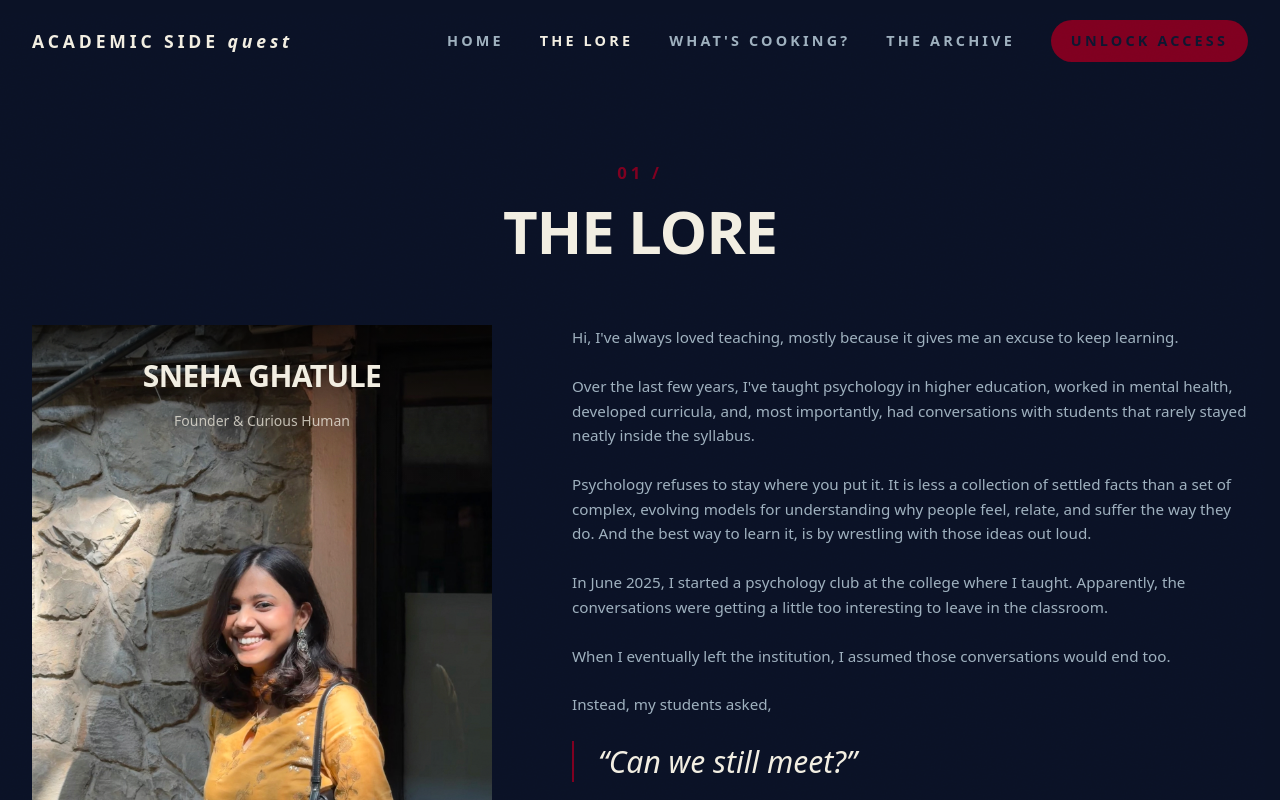
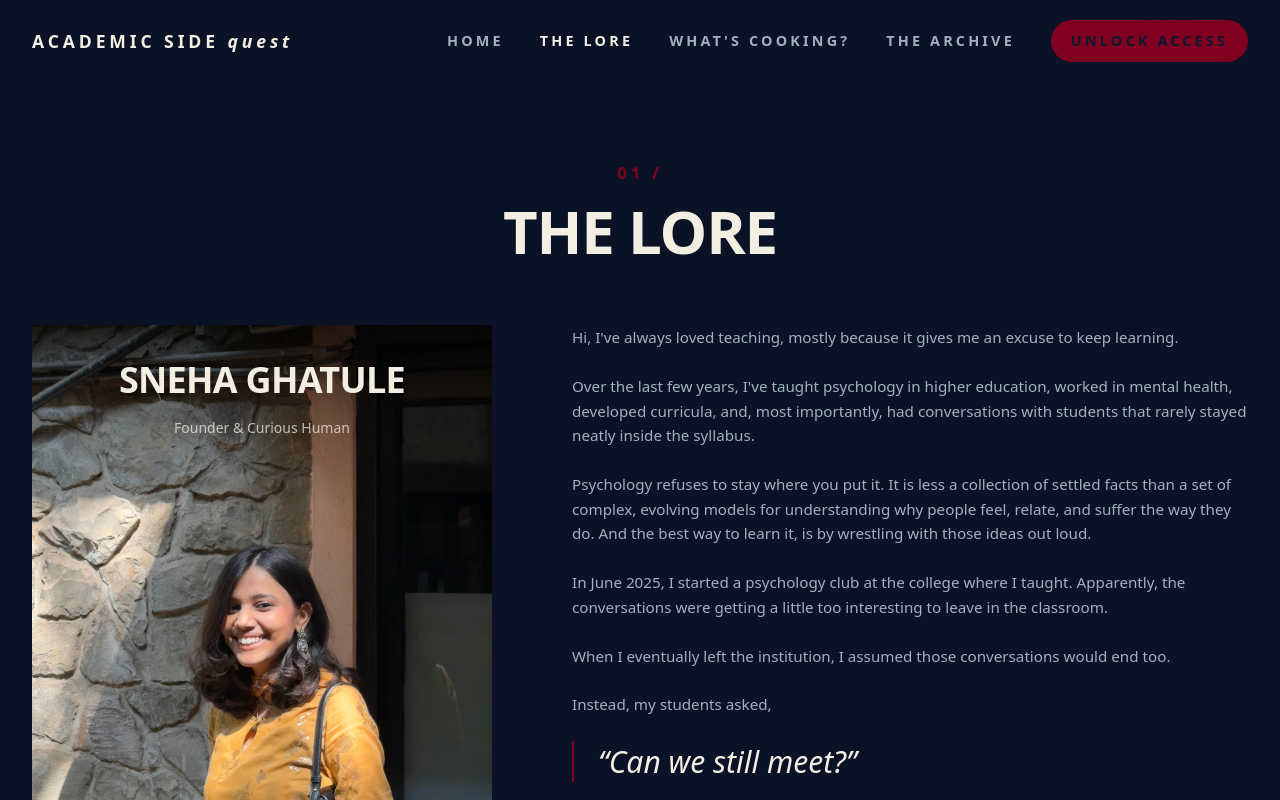
Before and after one commit to snehaghatule/academic-side-quest, a Next.js app: page /about in a window 1280 px wide. Shown: the top 800 px of the page. Built offline with nearby package versions, Linux system fonts and the light colour scheme; a web font is replaced by a local one.

Commit message:
Enlarge name overlay on Lore photo

```diff
--- a/src/components/sections/Founder.tsx
+++ b/src/components/sections/Founder.tsx
@@ -55,7 +55,7 @@ export function Founder() {
                   </div>
                 )}
                 <div className="absolute inset-x-0 top-0 flex flex-col items-center bg-gradient-to-b from-black/70 via-black/25 to-transparent px-6 pb-16 pt-8 text-center">
-                  <p className="display text-2xl font-bold uppercase leading-tight tracking-[-0.01em] text-ink sm:text-3xl">
+                  <p className="display text-3xl font-bold uppercase leading-tight tracking-[-0.01em] text-ink sm:text-4xl">
                     {founder.name}
                   </p>
                   <p className="mt-4 text-sm text-ink/75">{founder.role}</p>
```
